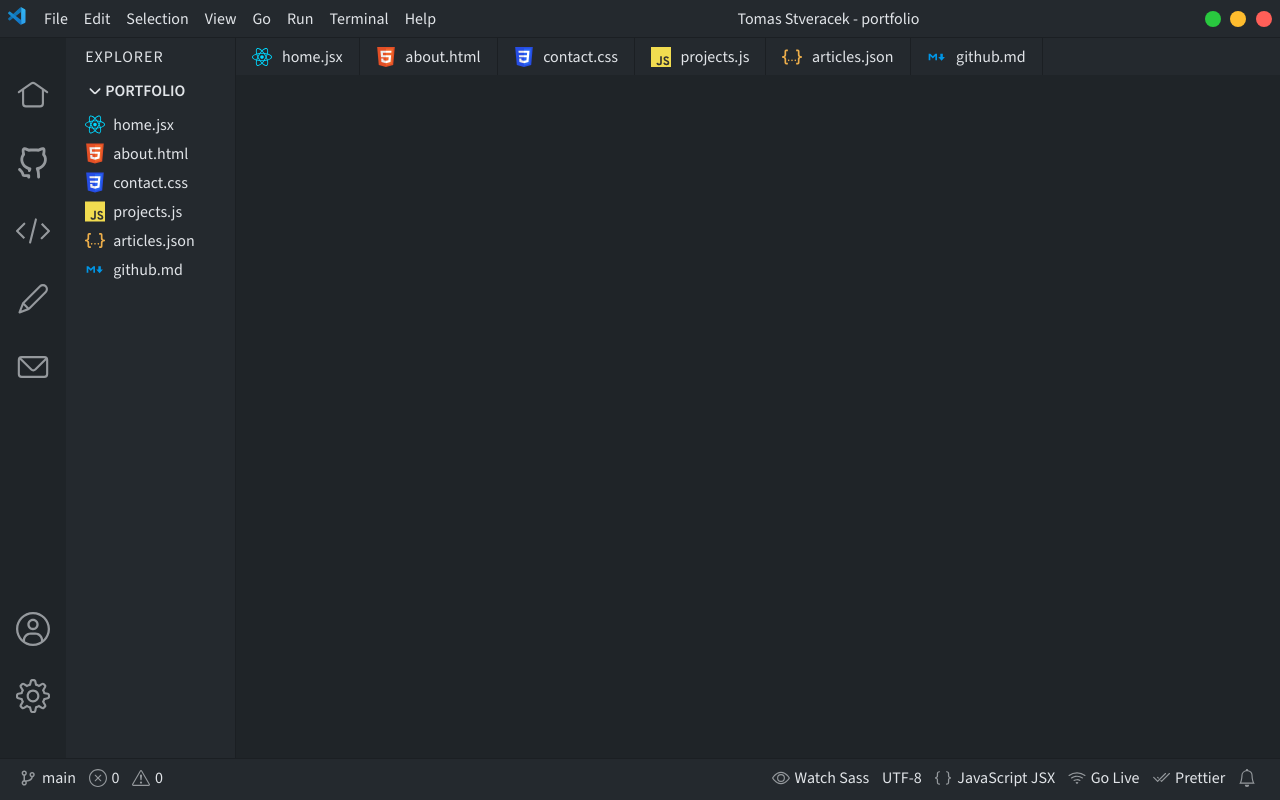
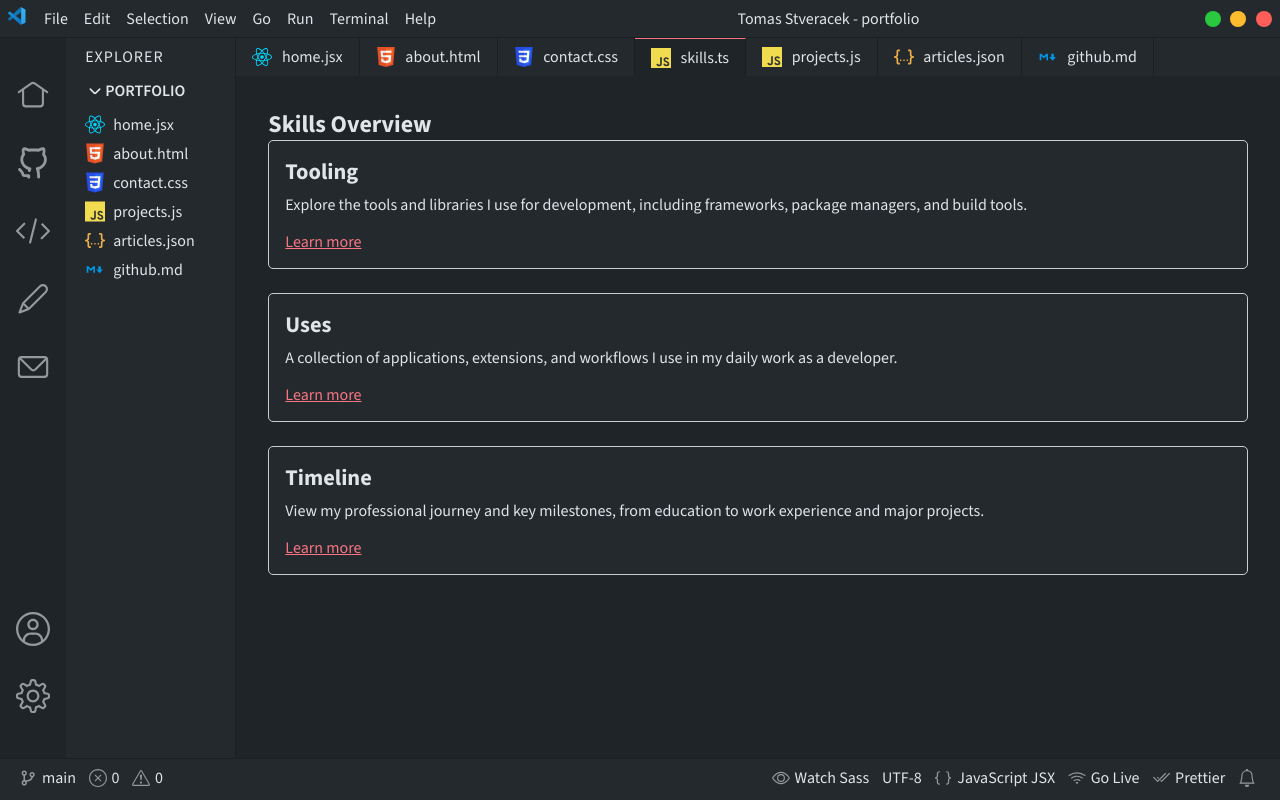
Before and after one commit to TomasDevs/portfolio, a React (Vite) app: page /skills in a window 1280 px wide. Built offline with nearby package versions, Linux system fonts and the light colour scheme.

Commit message:
Fix path (page skills)

```diff
--- a/src/components/Main.jsx
+++ b/src/components/Main.jsx
@@ -3,6 +3,7 @@ import { Routes, Route } from "react-router-dom";
 import Home from "../pages/Home";
 import About from "../pages/About";
 import Projects from "../pages/Projects";
+import Skills from "../pages/Skills";
 import Contact from "../pages/Contact";
 import Articles from "../pages/Articles";
 import Github from "../pages/Github";
@@ -15,6 +16,7 @@ const Main = () => {
         <Route path="/" element={<Home />} />
         <Route path="/about" element={<About />} />
         <Route path="/projects" element={<Projects />} />
+        <Route path="/skills" element={<Skills />} />
         <Route path="/contact" element={<Contact />} />
         <Route path="/articles" element={<Articles />} />
         <Route path="/github" element={<Github />} />
--- a/src/components/Tabsbar.jsx
+++ b/src/components/Tabsbar.jsx
@@ -17,6 +17,11 @@ const Tabsbar = () => {
             to="/contact"
             icon="/icons/icon-css.svg"
             name="contact.css"
+          />
+          <TabsbarItem
+            to="/skills"
+            icon="/icons/icon-js.svg"
+            name="skills.ts"
           />
           <TabsbarItem
             to="/projects"
--- a/src/pages/Skills.jsx
+++ b/src/pages/Skills.jsx
@@ -1,5 +1,4 @@
-import SkillsCard from "./SkillsCard";
-import "../styles/Skills.scss";
+import SkillsCard from "../components/SkillsCard";
 
 const Skills = () => {
   return (
--- a/src/pages/Tooling.jsx
+++ b/src/pages/Tooling.jsx
@@ -1,5 +1,4 @@
-import SkillsCard from "./SkillsCard";
-import "../styles/Tooling.scss";
+import SkillsCard from "../components/SkillsCard";
 
 const Tooling = () => {
   return (
--- a/src/pages/Uses.jsx
+++ b/src/pages/Uses.jsx
@@ -1,5 +1,4 @@
-import SkillsCard from "./SkillsCard";
-import "../styles/Uses.scss";
+import SkillsCard from "../components/SkillsCard";
 
 const Uses = () => {
   return (
--- a/src/styles/SkillsCard.scss
+++ b/src/styles/SkillsCard.scss
@@ -1,3 +1,5 @@
+@import "../styles/global";
+
 .card {
   padding: 1rem;
   border: 1px solid #ccc;
```
